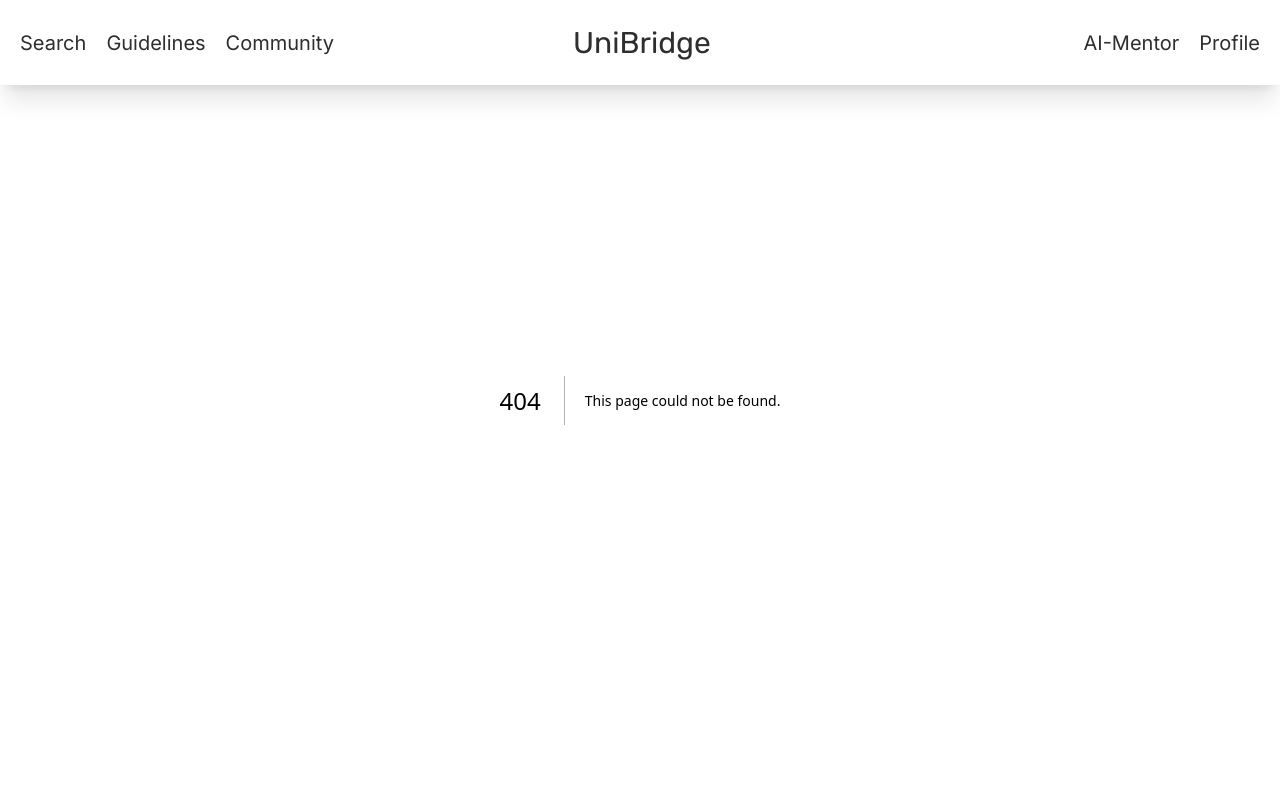
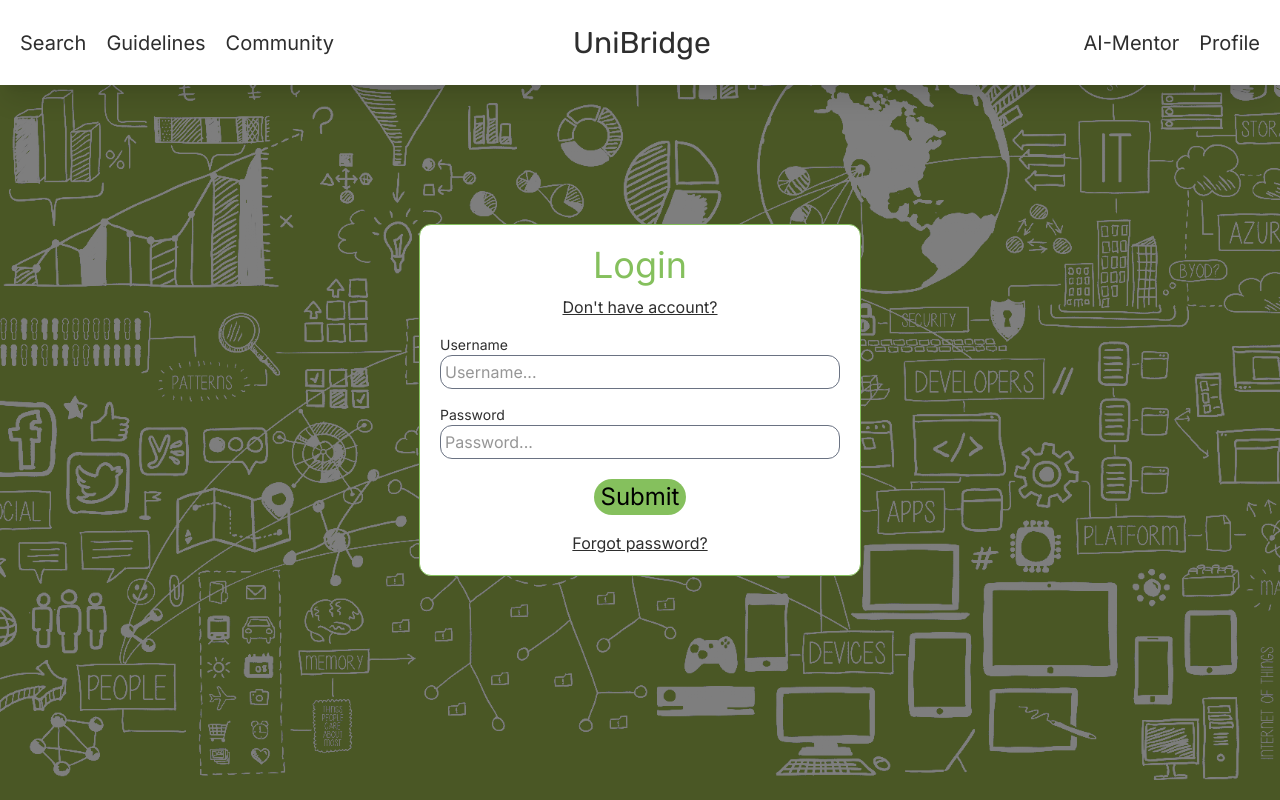
Before and after one commit to Bl1tz2200/UniBridge, a Next.js app: page /profile/accountmanager in a window 1280 px wide. Before the commit this address had no page. Built offline with nearby package versions, Linux system fonts and the light colour scheme.

Commit message:
Added account manager page

```diff
--- /dev/null
+++ b/src/app/profile/[nickname]/page.tsx
@@ -0,0 +1,9 @@
+
+export default function Home() {
+  return (
+    <>
+       <h1>Nickanem</h1>
+    </>
+
+  );
+}
--- /dev/null
+++ b/src/app/profile/accountmanager/cookieManager.tsx
@@ -0,0 +1,8 @@
+'use server'
+
+import { cookies } from 'next/headers'
+
+export async function setCookie(name: string, value: string): Promise<void>{
+  const cookieStore = await cookies()
+  cookieStore.set(name, value)
+}
--- /dev/null
+++ b/src/app/profile/accountmanager/page.tsx
@@ -0,0 +1,60 @@
+"use client"
+
+import { useEffect, startTransition, useState } from "react";
+import { setCookie } from "./cookieManager";
+import { changingStyleParameter } from "@/components/sharedObjects";
+
+
+export default function AccountManage() {
+  useEffect(() => {
+    startTransition(async () => {
+      await setCookie("token", "1")
+    })
+  }, [])
+
+
+  const [fillingBox, setFillingBox] = useState<changingStyleParameter>({switch: true, param: {"loginBox": "", "registrationBox": "hidden"}})
+
+  function changeFillingBox(){ // Change state between opened or closed filters
+      if (fillingBox.switch){
+          setFillingBox({switch: !fillingBox.switch, param:{"loginBox": "hidden", "registrationBox": ""}})
+      } else {
+          setFillingBox({switch: !fillingBox.switch, param:{"loginBox": "", "registrationBox": "hidden"}})
+        }
+  }
+
+  return (
+    <>
+    <div className="flex items-center justify-center h-screen bg-repeat bg-cover bg-center bg-[url(../../public/images/profile/acoountManager/background.png)] bg-blend-darken bg-black/50">
+      <section className={`${fillingBox.param.loginBox} fixed grid grid-cols-1 items-center justify-items-center border-(--accent) border-1 bg-white sm:hover:scale-110 rounded-xl p-5 transition-transform duration-500 ease-out`}>
+        <h1 className="text-(--accent) text-4xl">Login</h1>
+        <button type="button" className='text-m sm:text-l text-center mt-2.5 hover:text-(--accent) transition-colors duration-300 underline' onClick={changeFillingBox}>Don't have account?</button>
+        <form method="post" action="https://127.0.0.1:8080/login" className="grid grid-cols-1 items-center justify-start content-center justify-items-start sm:w-100">
+          <label className="pt-4 text-sm">Username</label>
+          <input className="p-1 border-gray-500 border-1 hover:shadow-2xl hover:scale-105 outline-(--accent) focus:border-(--accent) shadow-gray-400 rounded-xl w-full transition-all duration-300" type="text" placeholder="Username..." name="username" required/>
+          <label className="pt-4 text-sm">Password</label>
+          <input className="p-1 border-gray-500 border-1 hover:shadow-2xl hover:scale-105 outline-(--accent) focus:border-(--accent) shadow-gray-400 rounded-xl w-full transition-all duration-300" type="text" placeholder="Password..." name="password" required/>
+          <button className="bg-[#85c05d] justify-self-center px-1.75 py-0.5 mt-5 text-xl md:text-2xl text-black hover:text-white focus:text-white transition-colors duration-200 ease-out text-center rounded-3xl cursor-pointer" type="submit">Submit</button>
+        </form>
+        <a className='text-m sm:text-l text-center mt-4 hover:text-(--accent) transition-colors duration-300 underline' href={`/forgot-password`}>Forgot password?</a>
+      </section>
+      <section className={`${fillingBox.param.registrationBox} fixed transform-3d  grid grid-cols-1 items-center justify-items-center border-(--accent) border-1 bg-white sm:hover:scale-110 rounded-xl p-5 transition-transform duration-500 ease-out`}>
+        <h1 className="text-(--accent) text-4xl">Registration</h1>
+        <button type="button" className='text-m sm:text-l text-center mt-2.5 hover:text-(--accent) transition-colors duration-300 underline' onClick={changeFillingBox}>Already have account?</button>
+        <form method="post" action="https://127.0.0.1:8080/registration" className="grid grid-cols-1 items-center justify-start content-center justify-items-start sm:w-100">
+          <label className="pt-4 text-sm">Username</label>
+          <input className="p-1 border-gray-500 border-1 hover:shadow-2xl hover:scale-105 outline-(--accent) focus:border-(--accent) shadow-gray-400 rounded-xl w-full transition-all duration-300" type="text" placeholder="Username..." name="username" required/>
+          <label className="pt-4 text-sm">Email</label>
+          <input className="p-1 border-gray-500 border-1 hover:shadow-2xl hover:scale-105 outline-(--accent) focus:border-(--accent) shadow-gray-400 rounded-xl w-full transition-all duration-300" type="text" placeholder="Email..." name="email" required/>
+          <label className="pt-4 text-sm">Password</label>
+          <input className="p-1 border-gray-500 border-1 hover:shadow-2xl hover:scale-105 outline-(--accent) focus:border-(--accent) shadow-gray-400 rounded-xl w-full transition-all duration-300" type="text" placeholder="Password..." name="password" required/>
+          <label className="pt-4 text-sm">Repeat password</label>
+          <input className="p-1 border-gray-500 border-1 hover:shadow-2xl hover:scale-105 outline-(--accent) focus:border-(--accent) shadow-gray-400 rounded-xl w-full transition-all duration-300" type="text" placeholder="Password again..." name="repeatpassword" required/>
+          <button className="bg-[#85c05d] justify-self-center px-1.75 py-0.5 mt-5 text-xl md:text-2xl text-black hover:text-white focus:text-white transition-colors duration-200 ease-out text-center rounded-3xl cursor-pointer" type="submit">Submit</button>
+        </form>
+      </section>
+    </div>
+    </>
+
+  );
+}
--- a/src/app/search/[keyName]/page.tsx
+++ b/src/app/search/[keyName]/page.tsx
@@ -95,7 +95,7 @@ export default function Page() {
           </ul>
         </div>
       </section>
-      <section className='grid grid-cols-1 items-center pt-20 mt-20 border-t-5 border-(--accent) w-9/12 justify-self-center'>
+      <section className='grid grid-cols-1 items-center pt-20 mt-20 border-t-5 border-(--accent) w-9/12 justify-self-center mb-10'>
         <span className='text-center text-4xl'>Contacts:</span>
         <ul className='mt-5 w-full flex flex-wrap items-center justify-center gap-10'>
             {
--- /dev/null
+++ b/src/middleware.ts
@@ -0,0 +1,21 @@
+import { NextRequest, NextResponse } from 'next/server'
+
+export function middleware(request: NextRequest) {
+
+  let token = request.cookies.get('token');
+  console.log(token);
+
+  if (request.cookies.has('token')){
+
+    return NextResponse.redirect(new URL('/profile/username', request.url))
+
+  } else {
+    return NextResponse.redirect(new URL('/profile/accountmanager', request.url))
+  }
+
+}
+
+//Matching Path
+export const config = {
+  matcher: '/profile',
+}
```
Also changed, not shown: public/images/profile/acoountManager/background.png (added).
